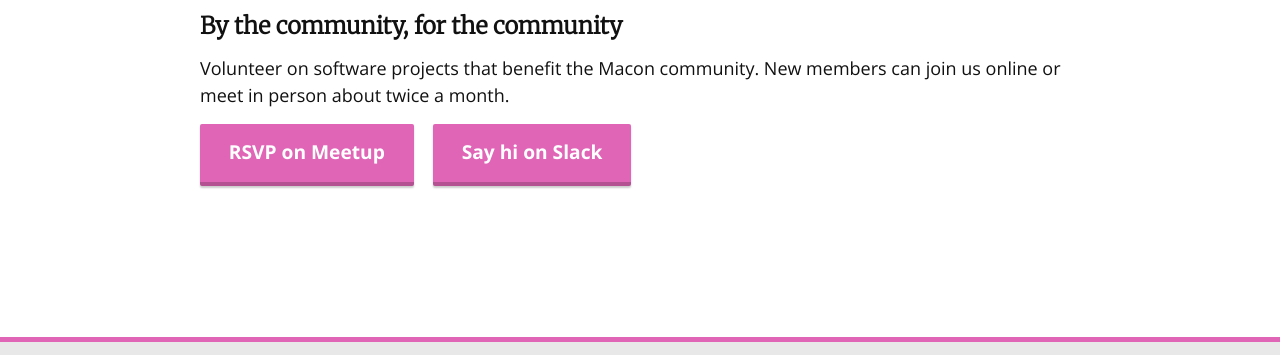
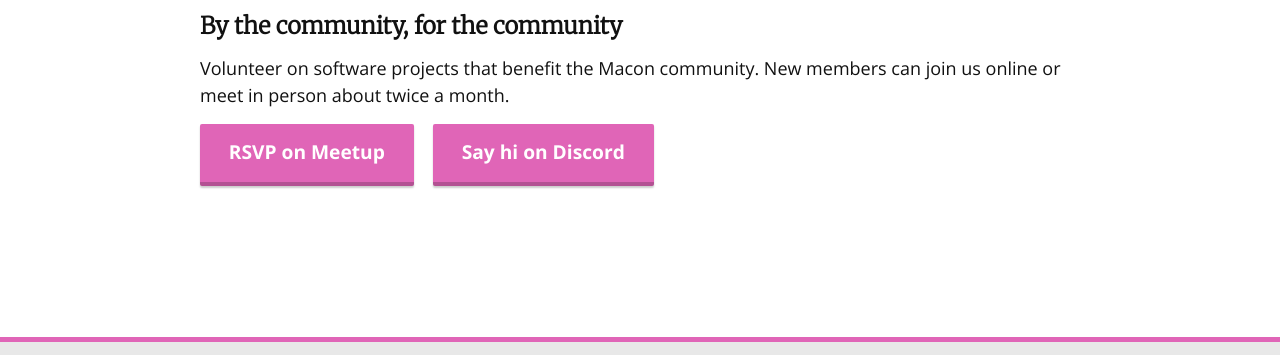
Before and after one commit to macon-code/macon-code.github.io, a plain HTML site: page index.html in a window 1280 px wide. Shown: the part 289-644 px from the top of the page. Drawn offline with nearby package versions, Linux system fonts and the light colour scheme.

Commit message:
Update index.html
Update invite from slack to discord - included invite link that does not expire.

```diff
--- a/index.html
+++ b/index.html
@@ -76,7 +76,7 @@
 
         <div class="btn-group">
             <a href="https://www.meetup.com/macon-code/" class="btn-secondary">RSVP on Meetup</a>
-            <a href="#" class="btn-secondary">Say hi on Slack</a>
+            <a href="https://discord.gg/q7sfq7WAu7" class="btn-secondary">Say hi on Discord</a>
         </div>
 </div>
 
```
